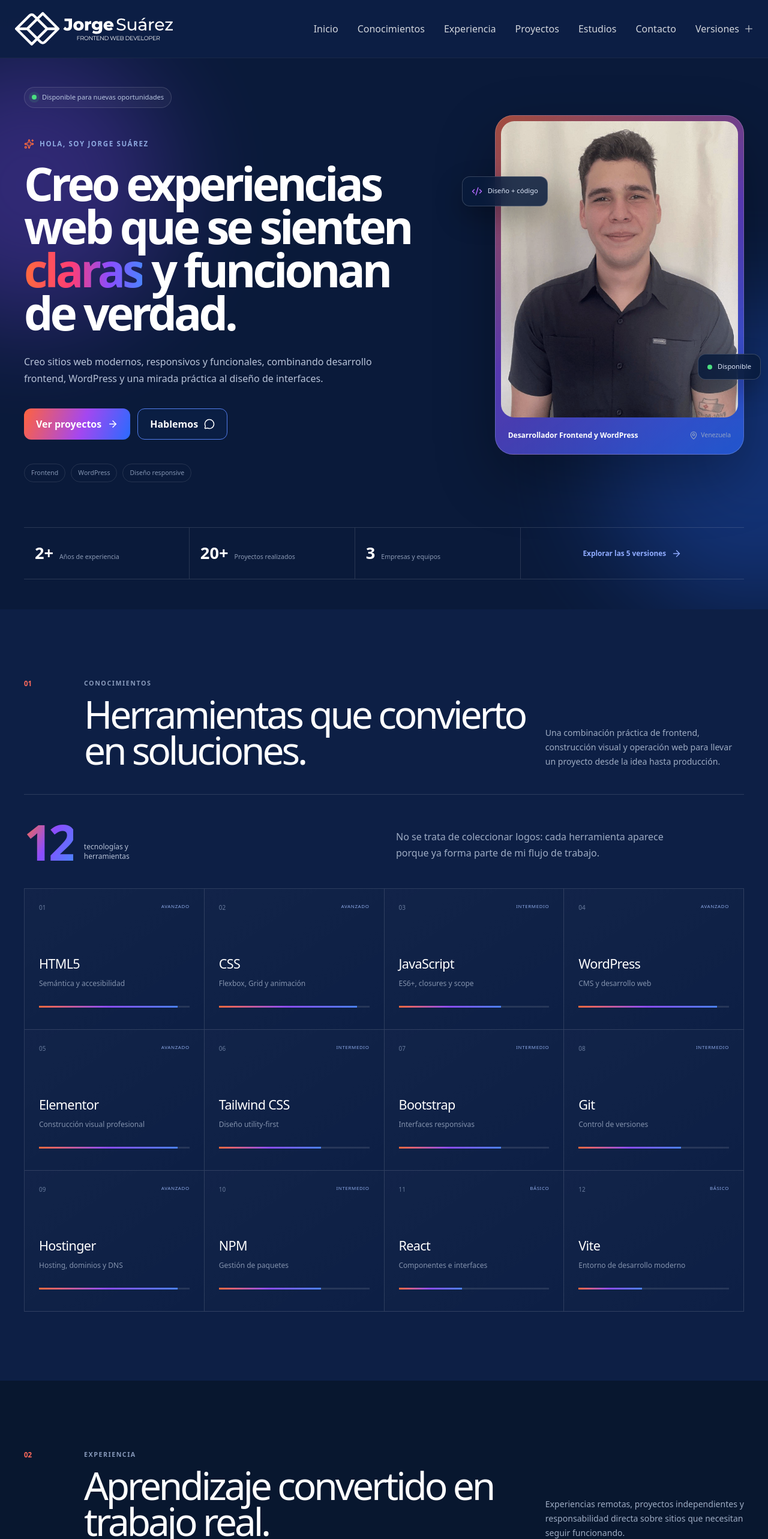
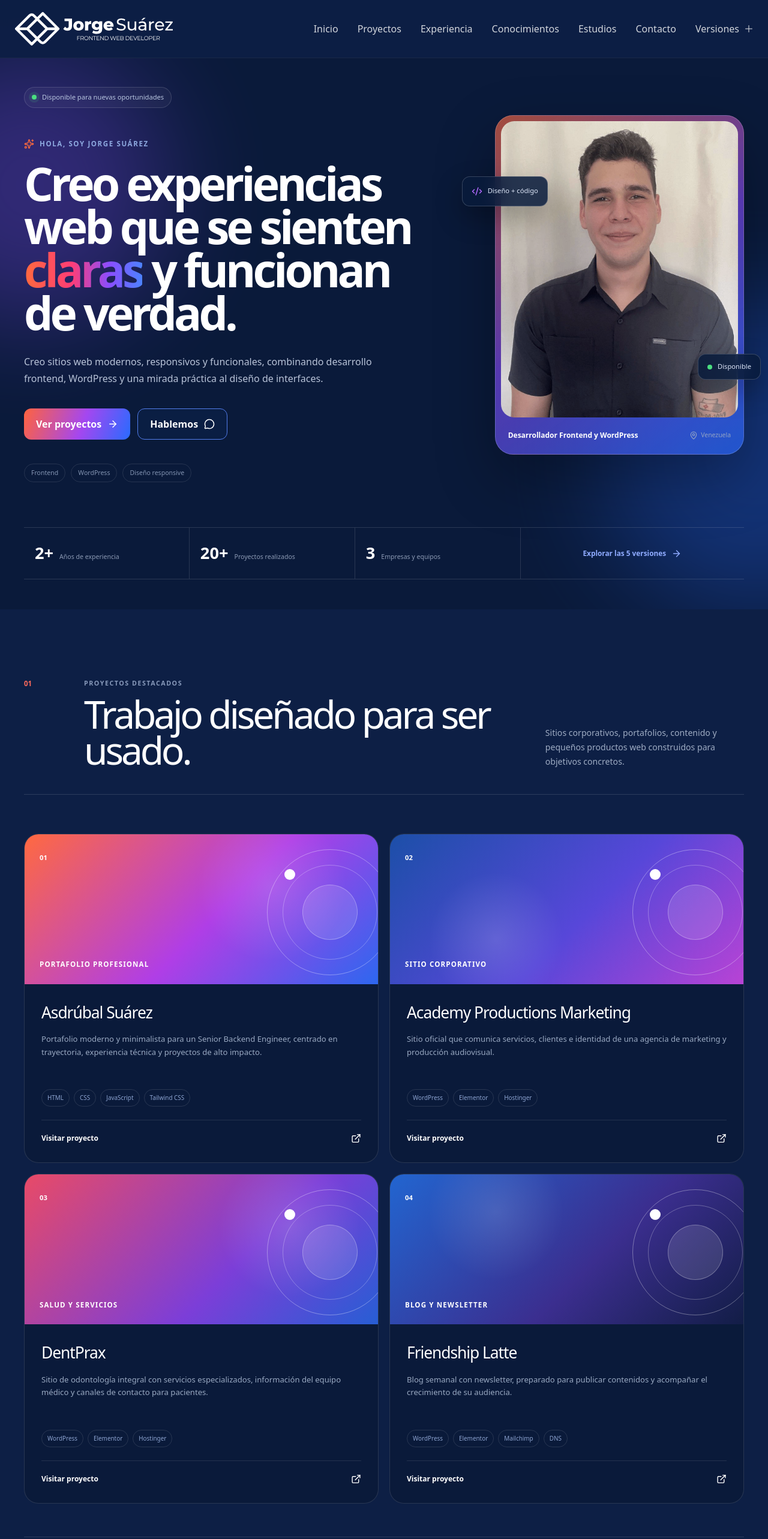
Before and after one commit to JASR2003/SitioWebPersonal-V2, a React (Vite) app: page / in a window 1280 px wide. Shown: the top 2566 px of the page at 60% size. Built offline with nearby package versions, Linux system fonts and the light colour scheme.

Commit message:
Reorder portfolio sections to feature projects first

```diff
--- a/src/App.jsx
+++ b/src/App.jsx
@@ -17,9 +17,9 @@ function App() {
 
       <main id="contenido">
         <HeroEnhanced />
+        <ProjectsEnhanced />
+        <ExperienceEnhanced />
         <SkillsEnhanced />
-        <ExperienceEnhanced />
-        <ProjectsEnhanced />
         <EducationEnhanced />
         <VersionGallery />
         <ContactEnhanced />
--- a/src/components/Navigation.jsx
+++ b/src/components/Navigation.jsx
@@ -9,9 +9,9 @@ export function Navigation() {
 
     const navLinks = [
         { name: 'Inicio', href: '#inicio' },
+        { name: 'Proyectos', href: '#proyectos' },
+        { name: 'Experiencia', href: '#experiencia' },
         { name: 'Conocimientos', href: '#conocimientos' },
-        { name: 'Experiencia', href: '#experiencia' },
-        { name: 'Proyectos', href: '#proyectos' },
         { name: 'Estudios', href: '#estudios' },
         { name: 'Contacto', href: '#contacto' }
     ];
--- a/src/components/V1Sections.jsx
+++ b/src/components/V1Sections.jsx
@@ -57,7 +57,7 @@ export function SkillsEnhanced() {
     <section id="conocimientos" className="v1-skills-section">
       <div className="v1-section-shell">
         <SectionHeading
-          number="01"
+          number="03"
           eyebrow="Conocimientos"
           title="Herramientas que convierto en soluciones."
           description="Una combinación práctica de frontend, construcción visual y operación web para llevar un proyecto desde la idea hasta producción."
@@ -127,7 +127,7 @@ export function ProjectsEnhanced() {
     <section id="proyectos" className="v1-projects-section">
       <div className="v1-section-shell">
         <SectionHeading
-          number="03"
+          number="01"
           eyebrow="Proyectos destacados"
           title="Trabajo diseñado para ser usado."
           description="Sitios corporativos, portafolios, contenido y pequeños productos web construidos para objetivos concretos."
```
